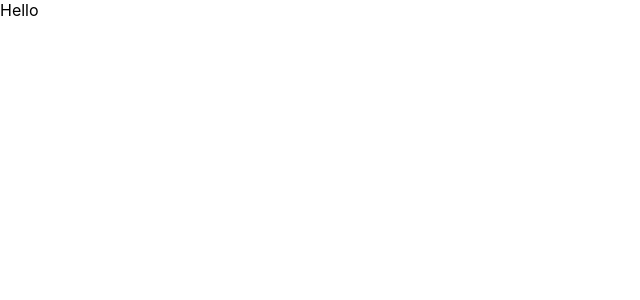
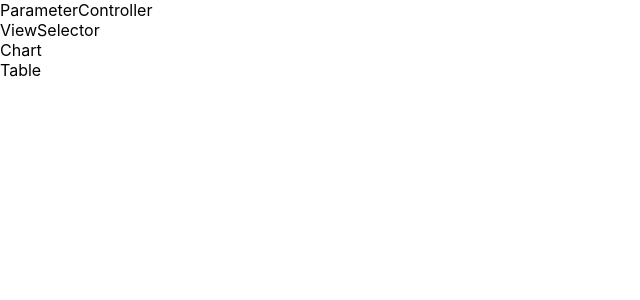
Before and after one commit to matojurimato/tp-visualize-it, a React (Create React App) app: page / in a window 1280 px wide. Shown: the top 300 px of the page, without its empty margins (0-640 px from the left). Built offline with nearby package versions, Linux system fonts and the light colour scheme.

Commit message:
Setup basic file and folder structure

```diff
--- a/src/App.tsx
+++ b/src/App.tsx
@@ -1,5 +1,17 @@
+import ChartView from "./components/ChartView";
+import ParameterController from "./components/ParameterController";
+import TableView from "./components/TableView";
+import ViewSelector from "./components/ViewSelector";
+
 function App() {
-  return <div>Hello</div>;
+  return (
+    <>
+      <ParameterController />
+      <ViewSelector />
+      <ChartView />
+      <TableView />
+    </>
+  );
 }
 
 export default App;
--- /dev/null
+++ b/src/components/ChartView/index.tsx
@@ -0,0 +1,5 @@
+const ChartView = () => {
+  return <div>Chart</div>;
+};
+
+export default ChartView;
--- /dev/null
+++ b/src/components/ParameterController/index.tsx
@@ -0,0 +1,7 @@
+import React from "react";
+
+const ParameterController = () => {
+  return <div>ParameterController</div>;
+};
+
+export default ParameterController;
--- /dev/null
+++ b/src/components/TableView/index.tsx
@@ -0,0 +1,5 @@
+const TableView = () => {
+  return <div>Table</div>;
+};
+
+export default TableView;
--- /dev/null
+++ b/src/components/ViewSelector/index.tsx
@@ -0,0 +1,5 @@
+const ViewSelector = () => {
+  return <div>ViewSelector</div>;
+};
+
+export default ViewSelector;
```
Also changed, not shown: src/App.css (added), src/components/ChartView/style.css (added), src/components/ParameterController/style.css (added), src/components/TableView/style.css (added), src/components/ViewSelector/style.css (added).
